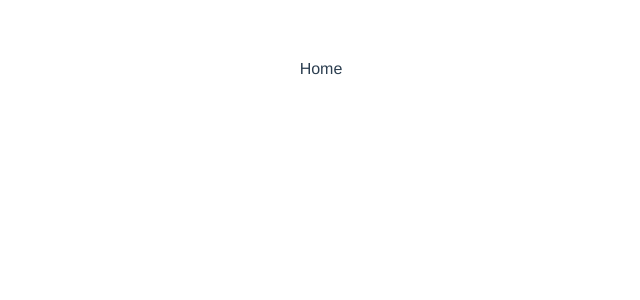
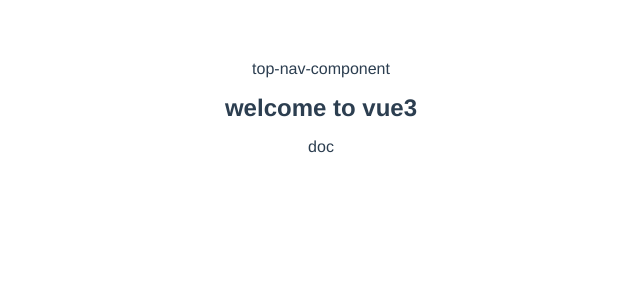
Before and after one commit to yyzclyang/vite-vue3-demo, a Vue app: page / in a window 1280 px wide. Shown: the top 300 px of the page, without its empty margins (319-959 px from the left). Built offline with nearby package versions, Linux system fonts and the light colour scheme.

Commit message:
feat: 添加 TopNav component

```diff
--- /dev/null
+++ b/src/components/TopNav/index.vue
@@ -0,0 +1,9 @@
+<template >
+  <div class="top-nav">top-nav-component</div>
+</template>
+
+<style lang="scss" scoped>
+.top-nav {
+  font-size: 16px;
+}
+</style>
--- a/src/router/index.js
+++ b/src/router/index.js
@@ -5,7 +5,7 @@ const router = createRouter({
   history: routerHistory,
   routes: [
     { path: '/', component: () => import('../views/Home/index.vue') },
-    { path: '/contact', component: () => import('../views/Contact/index.vue') }
+    { path: '/docs', component: () => import('../views/Docs/index.vue') }
   ]
 });
 
--- a/src/views/Contact/index.vue
+++ /dev/null
@@ -1,7 +0,0 @@
-<template>
-  <div>Contact</div>
-</template>
-
-<script>
-export default {};
-</script>
--- /dev/null
+++ b/src/views/Docs/index.vue
@@ -0,0 +1,15 @@
+<template>
+  <div class="docs">
+    <TopNav />
+  </div>
+</template>
+
+<script>
+import TopNav from "../../components/TopNav/index.vue";
+export default {
+  components: { TopNav },
+};
+</script>
+
+<style lang="scss" scoped>
+</style>
--- a/src/views/Home/index.vue
+++ b/src/views/Home/index.vue
@@ -1,7 +1,26 @@
 <template>
-  <div>Home</div>
+  <div class="home">
+    <TopNav />
+    <h1 class="welcome-tip">welcome to vue3</h1>
+    <router-link class="link" to="/docs">doc</router-link>
+  </div>
 </template>
 
 <script>
-export default {};
+import TopNav from "../../components/TopNav/index.vue";
+export default {
+  components: { TopNav },
+};
 </script>
+
+<style lang="scss" scoped>
+.home {
+  > .welcome-tip {
+    font-size: 24px;
+  }
+  > .link {
+    text-decoration: none;
+    color: inherit;
+  }
+}
+</style>
```
Also changed, not shown: src/components/HelloWorld.vue (deleted, +0 -19 lines).
